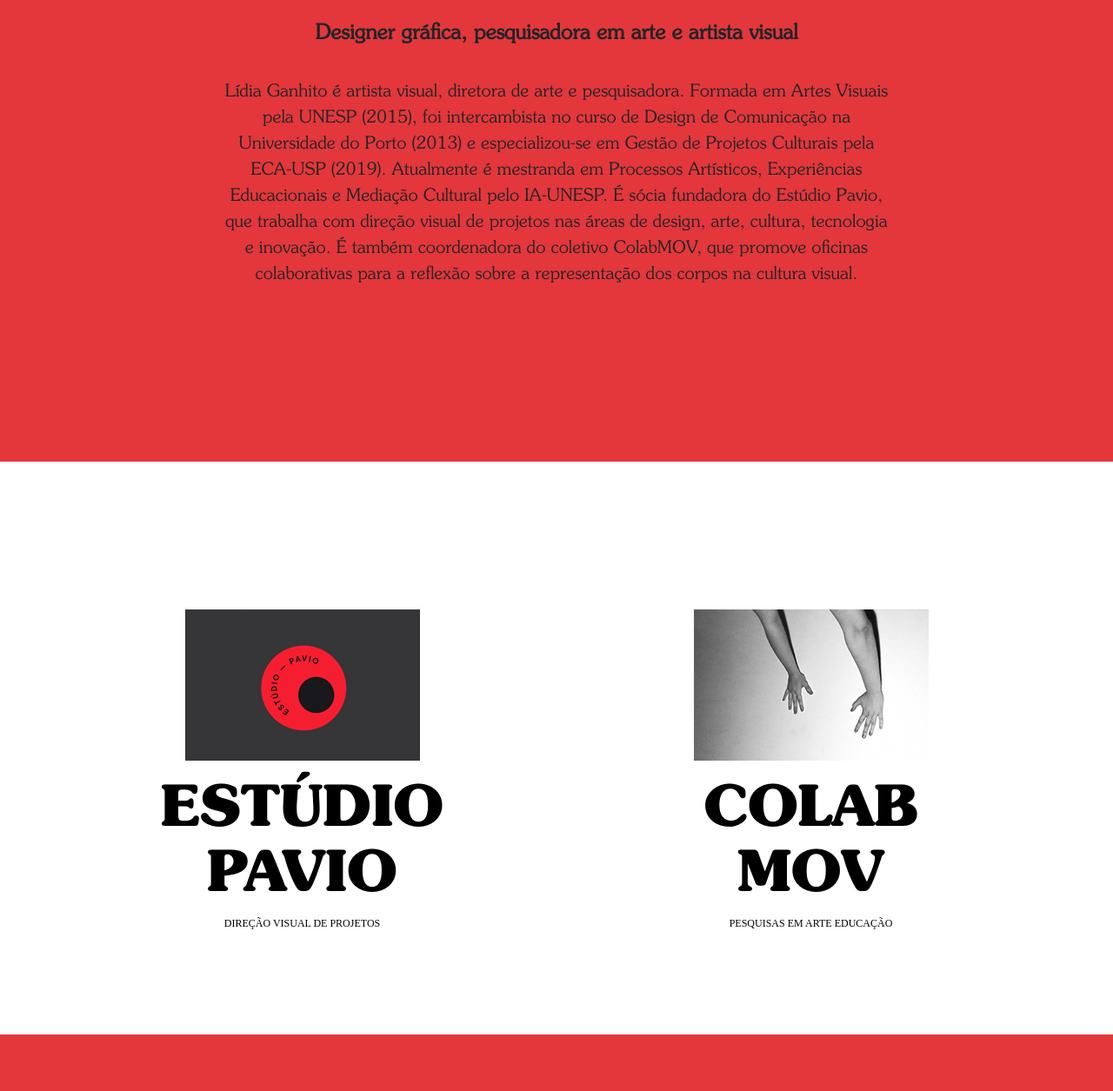
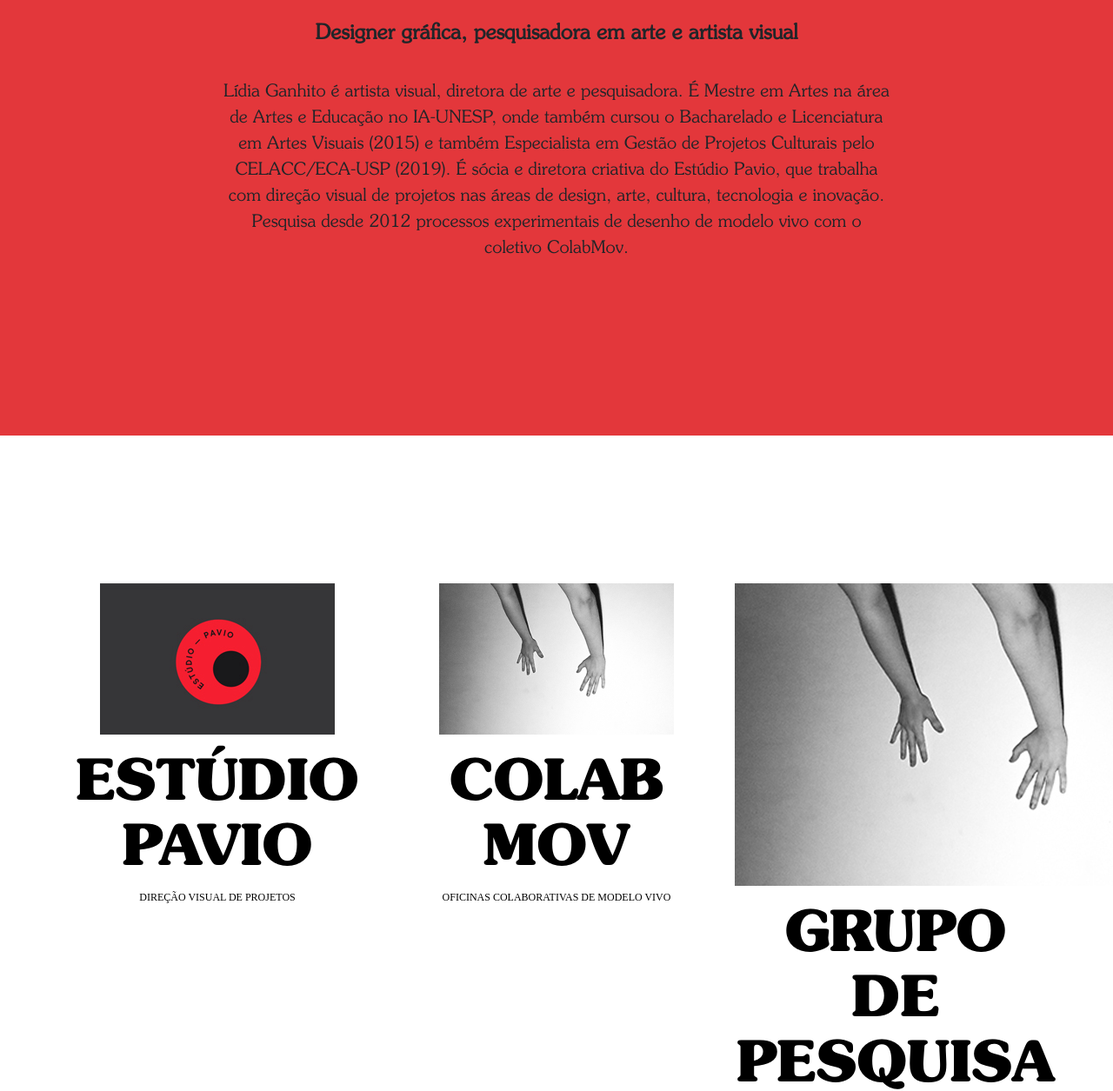
Before and after one commit to lidiaganhito/info, a plain HTML site: page index.html in a window 1280 px wide. Shown: the part 348-1603 px from the top of the page at 87% size. Drawn offline with Linux system fonts and the light colour scheme; some packages are replaced by stand-ins of ours; a web font is replaced by a local one.

Commit message:
Update index.html

```diff
--- a/index.html
+++ b/index.html
@@ -47,7 +47,10 @@
             		</div>
 	<div class="text-center padding_top25 bold font24"> Designer gráfica, pesquisadora em arte e artista visual </div>
 
-      	<div class="text-center padding_top35 font20">  Lídia Ganhito é artista visual, diretora de arte e pesquisadora. Formada em Artes Visuais pela UNESP (2015), foi intercambista no curso de Design de Comunicação na Universidade do Porto (2013) e  especializou-se em Gestão de Projetos Culturais pela ECA-USP (2019). Atualmente é mestranda em Processos Artísticos, Experiências Educacionais e Mediação Cultural pelo IA-UNESP. É sócia fundadora do Estúdio Pavio, que trabalha com direção visual de projetos nas áreas de design, arte, cultura, tecnologia e inovação. É também coordenadora do coletivo ColabMOV, que promove oficinas colaborativas para a reflexão sobre a representação dos corpos na cultura visual.
+      	<div class="text-center padding_top35 font20">  Lídia Ganhito é artista visual, diretora de arte e pesquisadora.
+		É Mestre em Artes na área de Artes e Educação no IA-UNESP, onde também cursou o Bacharelado e Licenciatura em Artes Visuais (2015) e também Especialista em Gestão de Projetos Culturais pelo CELACC/ECA-USP (2019).
+		É sócia e diretora criativa do Estúdio Pavio, que trabalha com direção visual de projetos nas áreas de design, arte, cultura, tecnologia e inovação.
+		Pesquisa desde 2012 processos experimentais de desenho de modelo vivo com o coletivo ColabMov.
         </div>
 
     </div>
@@ -72,7 +75,14 @@
 			<a href="http://www.colabmov.info" target="_blank" class="width370 margin_auto bottom50 block">
 					<img srcset="i/demo_images/projetos_colabmov.jpg 1x, i/demo_images/projetos_colabmov_2x.jpg 2x" src="i/demo_images/projetos_colabmov_2x.jpg" class="radius1" alt="" />
 				<div class="top20 font_title bold title uppercase">COLAB MOV</div>
-				<div class="top10 font_second uppercase">Pesquisas em Arte educação </div>
+				<div class="top10 font_second uppercase">Oficinas colaborativas de modelo vivo </div>
+
+					</a>
+			<a href="http://http://dgp.cnpq.br/dgp/espelhogrupo/5683195738963290" target="_blank" class="width370 margin_auto bottom50 block">
+					<img srcset="  " src="i/demo_images/projetos_colabmov_2x.jpg" class="radius1" alt="" />
+				<div class="top20 font_title bold title uppercase">Grupo de Pesquisa FIGAS</div>
+				<div class="top10 font_second uppercase">Feminismos, Imagens, Gêneros e Artes </div>
+			</a>
 			</a>
 
 
```
